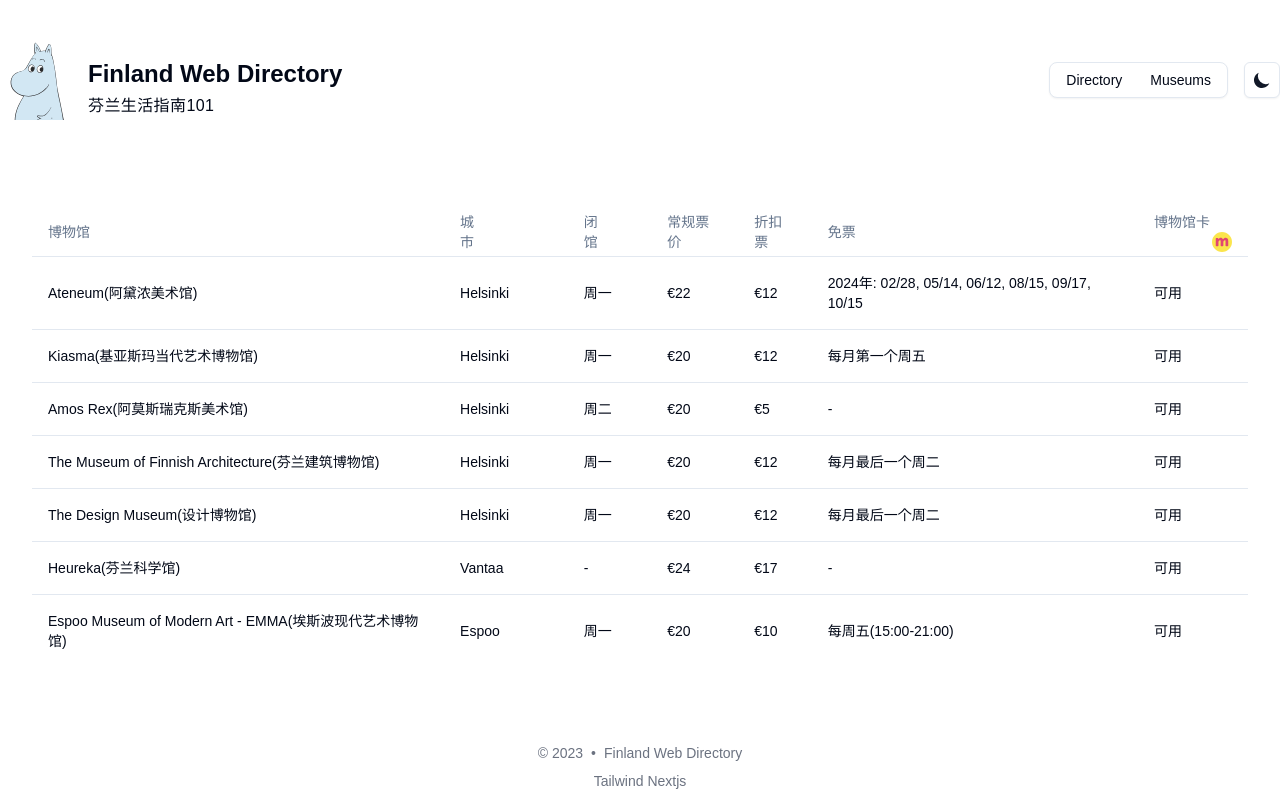
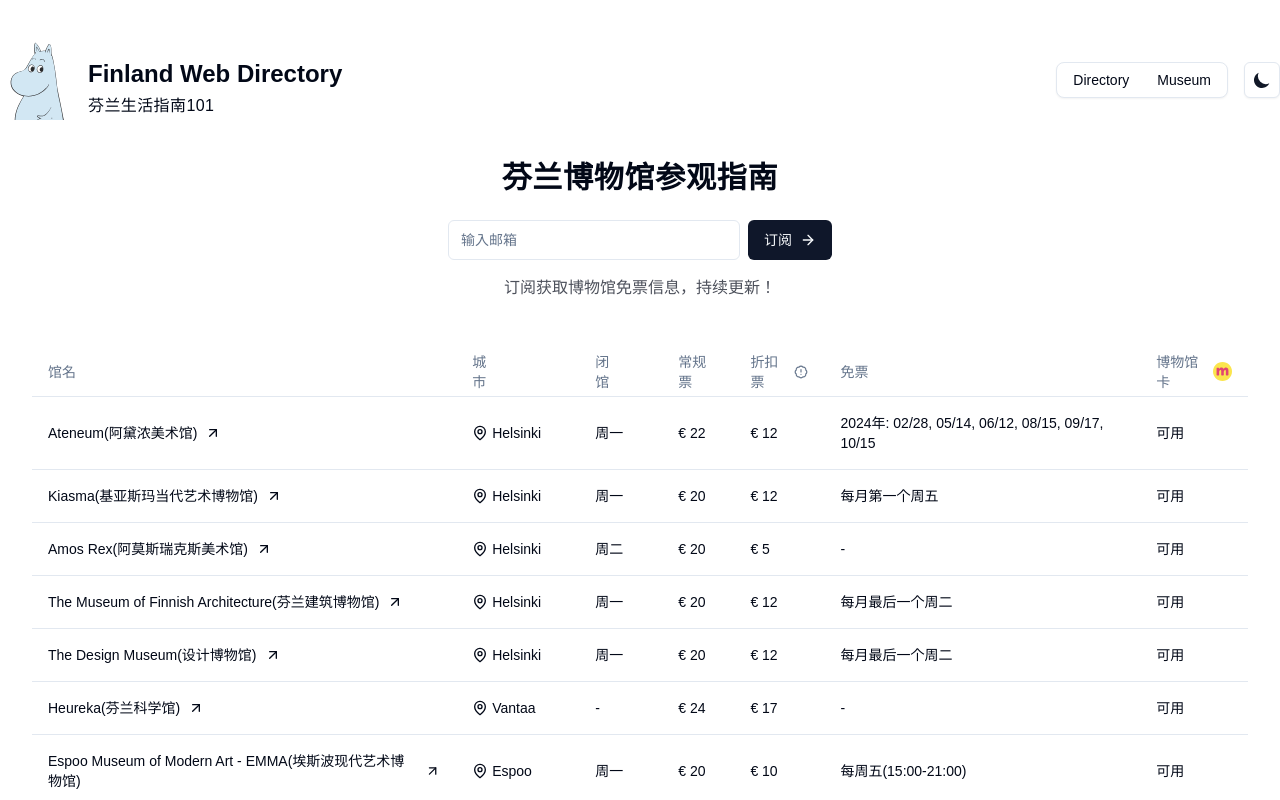
Before and after one commit to fansize/suomi, a Next.js app: page /museum in a window 1280 px wide. Shown: the top 800 px of the page. Built offline with nearby package versions, Linux system fonts and the light colour scheme; a web font is replaced by a local one.

Commit message:
Add Hero and Toaster component

```diff
--- a/package.json
+++ b/package.json
@@ -33,6 +33,7 @@
     "react-dom": "^18",
     "resend": "^2.1.0",
     "sharp": "^0.33.1",
+    "sonner": "^1.3.1",
     "tailwind-merge": "^2.0.0",
     "tailwindcss-animate": "^1.0.7"
   },
--- a/src/app/layout.tsx
+++ b/src/app/layout.tsx
@@ -6,6 +6,7 @@
 import { ThemeProvider } from "@/components/theme-provider";
 import siteMetadata from "@/data/siteMetadata";
 import SectionContainer from "@/components/SectionContainer";
+import { Toaster } from "@/components/ui/sonner";
 import Header from "@/components/Navbar/Header";
 import Footer from "@/components/Footer";
 
@@ -87,6 +88,7 @@
               <Header />
               <main className="mb-auto">
                 {children}
+                <Toaster />
                 <Analytics />
                 <SpeedInsights />
               </main>
--- a/src/app/museum/page.tsx
+++ b/src/app/museum/page.tsx
@@ -5,7 +5,7 @@
 export default function Page() {
   return (
     <div className="mx-auto max-w-full px-8">
-      {/* <Hero /> */}
+      <Hero />
       <div className="mt-12">
         <MuseumTable museums={museumsData_cn} />
       </div>
--- a/src/components/Hero.tsx
+++ b/src/components/Hero.tsx
@@ -1,25 +1,24 @@
 import { ArrowRight } from "lucide-react";
 import { Button } from "@/components/ui/button";
 import { Input } from "@/components/ui/input";
-import Link from "next/link";
+import { toast } from "sonner";
 
 export default function Hero() {
   return (
     <>
       <div className="flex flex-col justify-start items-center">
-        {/* <h1 className="text-4xl font-medium text-center max-w-[700px]">
-          Use this template to create your own site
-        </h1> */}
-
-        <div className="flex w-full max-w-sm items-center space-x-2 mb-5">
+        <h1 className="text-3xl font-bold text-center tracking-wide mb-6 max-w-[700px]">
+          芬兰博物馆参观指南
+        </h1>
+        <div className="flex w-full max-w-sm items-center space-x-2 mb-4">
           <Input type="email" placeholder="输入邮箱" />
           <Button type="submit">
             订阅
             <ArrowRight className="ml-2 h-4 w-4" />
           </Button>
         </div>
-        <div className="flex flex-col justify-center items-center font-medium gap-2 text-lg opacity-80 text-center max-w-[700px]">
-          <h2>及时获取博物馆免费门票信息！</h2>
+        <div className="flex flex-col justify-center items-center font-medium gap-2 text-base opacity-70 text-center max-w-[700px]">
+          <h2>订阅获取博物馆免票信息，持续更新！</h2>
         </div>
       </div>
     </>
--- a/src/components/Navbar/NavbarLinks.tsx
+++ b/src/components/Navbar/NavbarLinks.tsx
@@ -21,7 +21,7 @@
 
       <MenubarMenu>
         <MenubarTrigger>
-          <Link href="/museum">Museums</Link>
+          <Link href="/museum">Museum</Link>
         </MenubarTrigger>
       </MenubarMenu>
     </Menubar>
--- a/src/components/museum-table.tsx
+++ b/src/components/museum-table.tsx
@@ -7,6 +7,12 @@
   TableHeader,
   TableRow,
 } from "@/components/ui/table";
+import {
+  Popover,
+  PopoverContent,
+  PopoverTrigger,
+} from "@/components/ui/popover";
+import { ArrowUpRight, MapPin, BadgeAlert } from "lucide-react";
 import Link from "next/link";
 import Image from "next/image";
 import { Museum } from "@/lib/types";
@@ -16,13 +22,28 @@
     <Table>
       <TableHeader>
         <TableRow>
-          <TableHead>博物馆</TableHead>
+          <TableHead>馆名</TableHead>
           <TableHead className="pr-20">城市</TableHead>
           <TableHead className="pr-10">闭馆</TableHead>
-          <TableHead className="">常规票价</TableHead>
-          <TableHead className="">折扣票</TableHead>
-          <TableHead className="">免票</TableHead>
+          <TableHead>常规票</TableHead>
           <TableHead>
+            <div className="flex items-center">
+              折扣票
+              <Popover>
+                <PopoverTrigger>
+                  <BadgeAlert className="ml-1 h-3.5 w-3.5" />
+                </PopoverTrigger>
+                <PopoverContent>
+                  <p className="text-xs text-start tracking-wider">
+                    通常学生、失业者、老年人可以享受折扣票,每个博物馆的政策不同,请查看博物馆官网.
+                  </p>
+                </PopoverContent>
+              </Popover>
+            </div>
+          </TableHead>
+          <TableHead>免票</TableHead>
+          <TableHead>
+            <div className="flex items-center">
               博物馆卡
               <Link
                 href="https://museot.fi/en.php"
@@ -36,6 +57,7 @@
                   height={20}
                 />
               </Link>
+            </div>
           </TableHead>
         </TableRow>
       </TableHeader>
@@ -43,12 +65,29 @@
         {museums.map((museum) => (
           <TableRow key={museum.id}>
             <TableCell>
-              <Link href={museum.website}>{museum.name}</Link>
+              <Link href={museum.website} target="_blank">
+                <div className="flex items-center">
+                  {museum.name}
+                  <ArrowUpRight className="ml-2 h-4 w-4" />
+                </div>
+              </Link>
             </TableCell>
-            <TableCell>{museum.city}</TableCell>
+            <TableCell>
+              <Link
+                href={`https://www.google.com/maps/search/?api=1&query=${encodeURIComponent(
+                  museum.name
+                )}`}
+                target="_blank"
+              >
+                <div className="flex items-center">
+                  <MapPin className="mr-1 h-4 w-4" />
+                  {museum.city}
+                </div>
+              </Link>
+            </TableCell>
             <TableCell>{museum.closed}</TableCell>
-            <TableCell>{`€${museum.regular_ticket}`}</TableCell>
-            <TableCell>{`€${museum.discounted_ticket}`}</TableCell>
+            <TableCell>{`€ ${museum.regular_ticket}`}</TableCell>
+            <TableCell>{`€ ${museum.discounted_ticket}`}</TableCell>
             <TableCell>{museum.free_entry}</TableCell>
             <TableCell>{museum.museum_card ? "可用" : "不可用"}</TableCell>
           </TableRow>
--- /dev/null
+++ b/src/components/ui/sonner.tsx
@@ -0,0 +1,31 @@
+"use client"
+
+import { useTheme } from "next-themes"
+import { Toaster as Sonner } from "sonner"
+
+type ToasterProps = React.ComponentProps<typeof Sonner>
+
+const Toaster = ({ ...props }: ToasterProps) => {
+  const { theme = "system" } = useTheme()
+
+  return (
+    <Sonner
+      theme={theme as ToasterProps["theme"]}
+      className="toaster group"
+      toastOptions={{
+        classNames: {
+          toast:
+            "group toast group-[.toaster]:bg-background group-[.toaster]:text-foreground group-[.toaster]:border-border group-[.toaster]:shadow-lg",
+          description: "group-[.toast]:text-muted-foreground",
+          actionButton:
+            "group-[.toast]:bg-primary group-[.toast]:text-primary-foreground",
+          cancelButton:
+            "group-[.toast]:bg-muted group-[.toast]:text-muted-foreground",
+        },
+      }}
+      {...props}
+    />
+  )
+}
+
+export { Toaster }
```
Also changed, not shown: 1 other file (tests, documents, lock files or other folders). Lines whose indentation alone changed are shown as unchanged.
